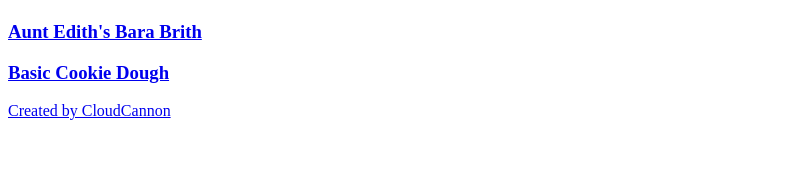
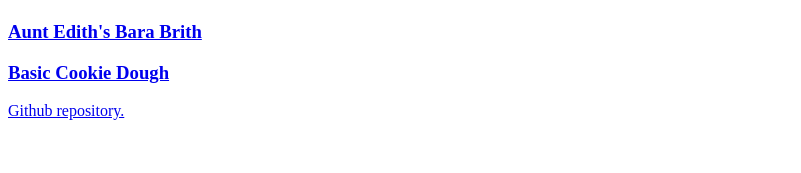
Before and after one commit to StatsRhian/recipes-old-website, a Jekyll site: the page built from index.html, in a window 1280 px wide. Shown: the part 127-300 px from the top of the page, without its empty margins (0-801 px from the left). Built offline with Jekyll 4.4.1, drawn with Linux system fonts in a browser that asks for light colours.

Commit message:
Update default.html

```diff
--- a/_layouts/default.html
+++ b/_layouts/default.html
@@ -21,7 +21,7 @@
     </div>
     <footer>
       <div class="container">
-        <p class="center-text"> <a href="http://cloudcannon.com">Created by CloudCannon</a></p>
+        <p class="center-text"> <a href="https://github.com/trianglegirl/recipes"> Github repository.</a></p>
       </div>
     </footer>
   </body>
```
